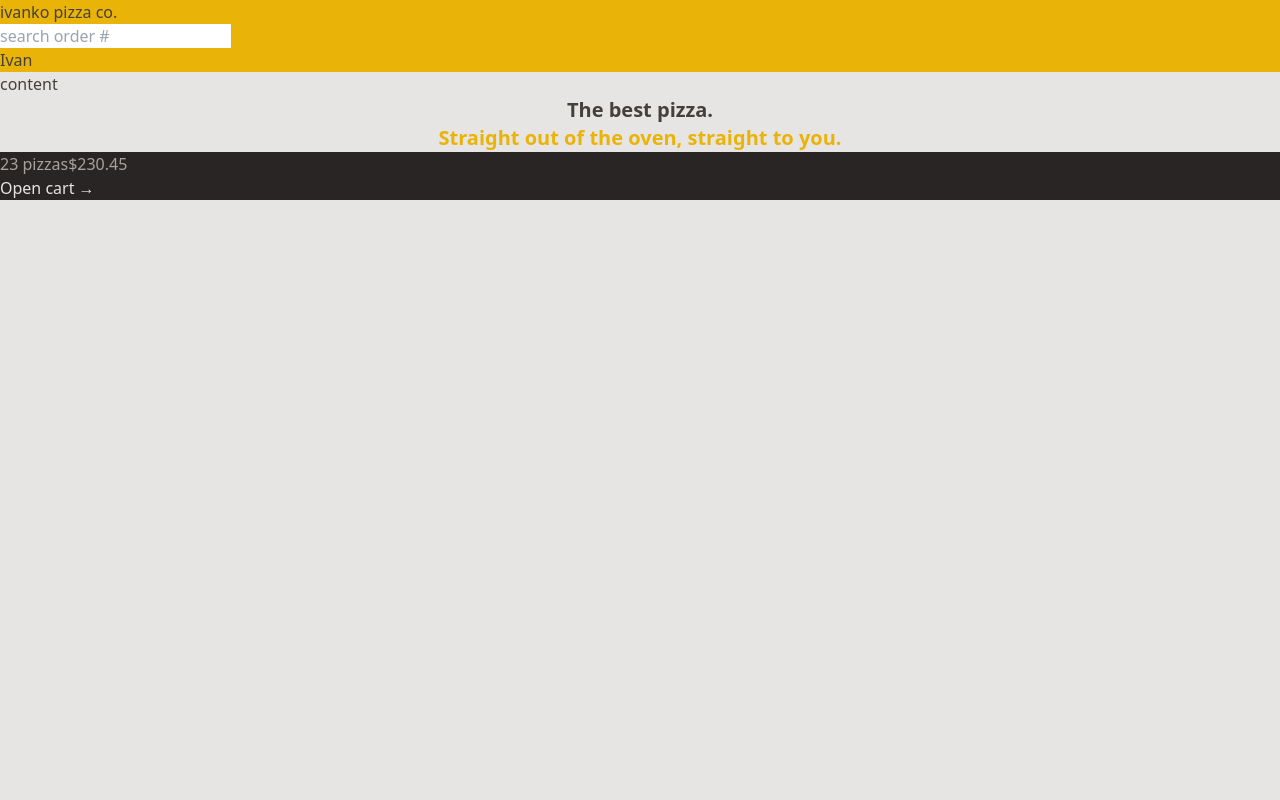
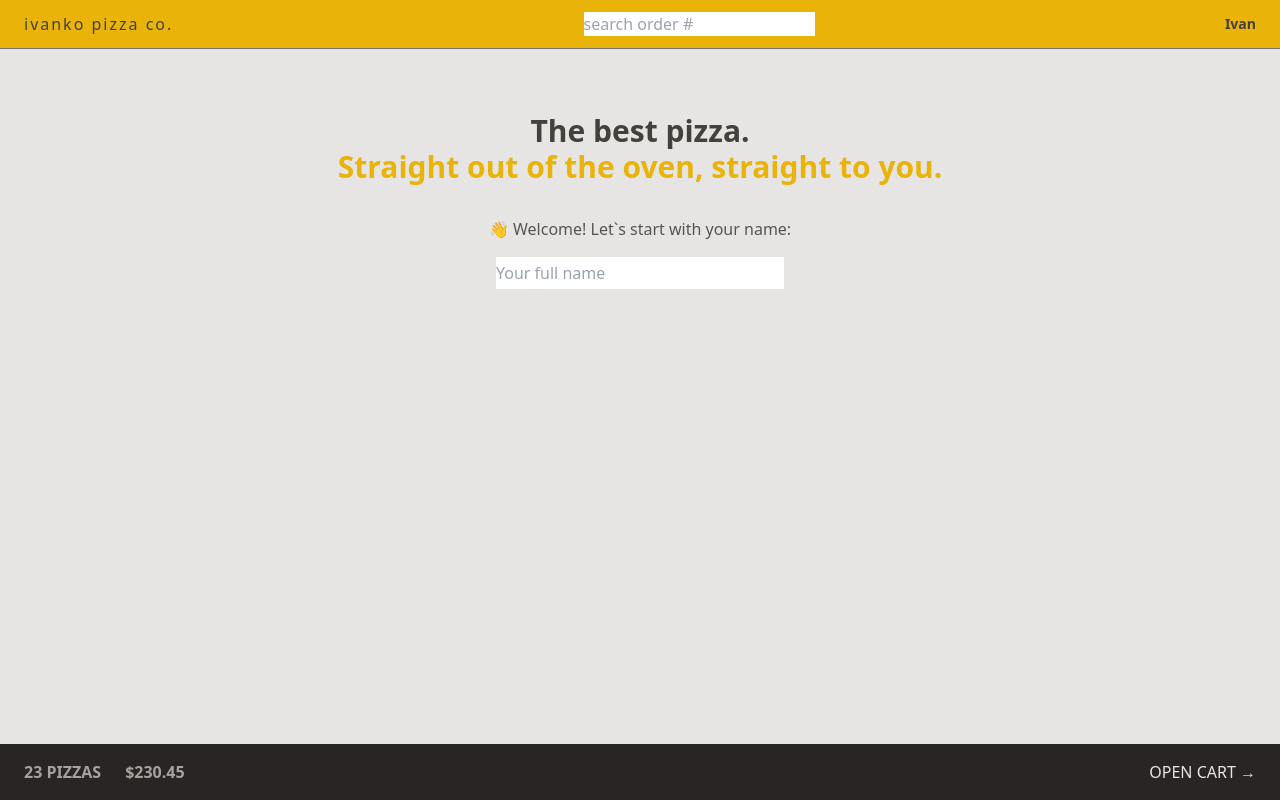
Before and after one commit to 1V4NK0/react-pizza, a React (Vite) app: page / in a window 1280 px wide. Built offline with nearby package versions, Linux system fonts and the light colour scheme.

Commit message:
new tailwind css

```diff
--- a/src/features/cart/Cart.jsx
+++ b/src/features/cart/Cart.jsx
@@ -29,7 +29,7 @@ function Cart() {
 
   return (
     <div>
-      <Link to="/menu">&larr; Back to menu</Link>
+      <Link to="/menu" className='text-sm text-blue-500 hover:text-blue-700'>&larr; Back to menu</Link>
 
       <h2>Your cart, %NAME%</h2>
 
--- a/src/features/cart/CartOverview.jsx
+++ b/src/features/cart/CartOverview.jsx
@@ -2,12 +2,12 @@ import { Link } from "react-router-dom";
 
 function CartOverview() {
   return (
-    <div className="bg-stone-800 text-stone-200">
-      <p className="text-stone-400">
+    <div className="flex items-center justify-between  bg-stone-800 text-stone-200 uppercase  px-4 py-4 sm:px-6 md:text-base">
+      <p className="text-stone-400 sm:space-x-6 font-semibold space-x-4 ">
         <span>23 pizzas</span>
         <span>$230.45</span>
       </p>
-      <Link to='/cart'>Open cart &rarr;</Link>
+      <Link to="/cart">Open cart &rarr;</Link>
     </div>
   );
 }
--- a/src/features/user/CreateUser.jsx
+++ b/src/features/user/CreateUser.jsx
@@ -1,7 +1,7 @@
-import { useState } from 'react';
+import { useState } from "react";
 
 function CreateUser() {
-  const [username, setUsername] = useState('');
+  const [username, setUsername] = useState("");
 
   function handleSubmit(e) {
     e.preventDefault();
@@ -9,16 +9,19 @@ function CreateUser() {
 
   return (
     <form onSubmit={handleSubmit}>
-      <p>👋 Welcome! Please start by telling us your name:</p>
+      <p className="mb-4 text-sm text-stone-600 md:text-base">
+        👋 Welcome! Let`s start with your name:
+      </p>
 
       <input
+      className="w-72 h-8"
         type="text"
         placeholder="Your full name"
         value={username}
         onChange={(e) => setUsername(e.target.value)}
       />
 
-      {username !== '' && (
+      {username !== "" && (
         <div>
           <button>Start ordering</button>
         </div>
--- /dev/null
+++ b/src/features/user/Username.jsx
@@ -0,0 +1,5 @@
+function Username() {
+  return <div className="text-sm font-semibold hidden md:block">Ivan</div>;
+}
+
+export default Username;
--- a/src/ui/AppLayout.jsx
+++ b/src/ui/AppLayout.jsx
@@ -5,17 +5,21 @@ import Loader from "./Loader";
 
 function AppLayout() {
   const navigation = useNavigation();
-  const isLoading = navigation.state === 'loading';
+  const isLoading = navigation.state === "loading";
 
   return (
-    <div className="layout">
+    <div className="grid h-screen  grid-rows-[auto_1fr_auto] ">
       {isLoading && <Loader />}
       <Header />
 
-      <main>
-        <h1>content</h1>
-        <Outlet />
-      </main>
+      {/*the reason for div covering main is because without it width won't work
+      //for main | you can try without it to see*/}
+      <div className="overflow-scroll">
+        <main className=" max-w-3xl mx-auto ">
+          <Outlet />
+          {/*for now from what i understand it is just smart enough to render whatever is the current page, this Outlet is kinda placeholder for an element */}
+        </main>
+      </div>
 
       <CartOverview />
     </div>
--- a/src/ui/Header.jsx
+++ b/src/ui/Header.jsx
@@ -1,12 +1,14 @@
 import { Link } from "react-router-dom";
 import SearchOrder from "../features/order/SearchOrder";
-
+import Username from "../features/user/Username";
 function Header() {
   return (
-    <header className="bg-yellow-500">
-      <Link to="/">ivanko pizza co.</Link>
+    <header className="bg-yellow-500 px-4 py-3 border-b border-stone-500 sm:px-6 flex items-center justify-between">
+      <Link to="/" className="tracking-[2px]">
+        ivanko pizza co.
+      </Link>
       <SearchOrder />
-      <p>Ivan</p>
+      <Username />
     </header>
   );
 }
--- a/src/ui/Home.jsx
+++ b/src/ui/Home.jsx
@@ -1,13 +1,16 @@
+import CreateUser from "../features/user/CreateUser";
+
 function Home() {
   return (
-    <div>
-      <h1 className="text-xl font-semibold text-center">
+    <div className="my-10 sm:my-16 text-center px-4">
+      <h1 className="text-xl md:text-3xl font-semibold  mb-8">
         The best pizza.
         <br />
         <span className="text-yellow-500">
           Straight out of the oven, straight to you.
         </span>
       </h1>
+      <CreateUser />
     </div>
   );
 }
```
